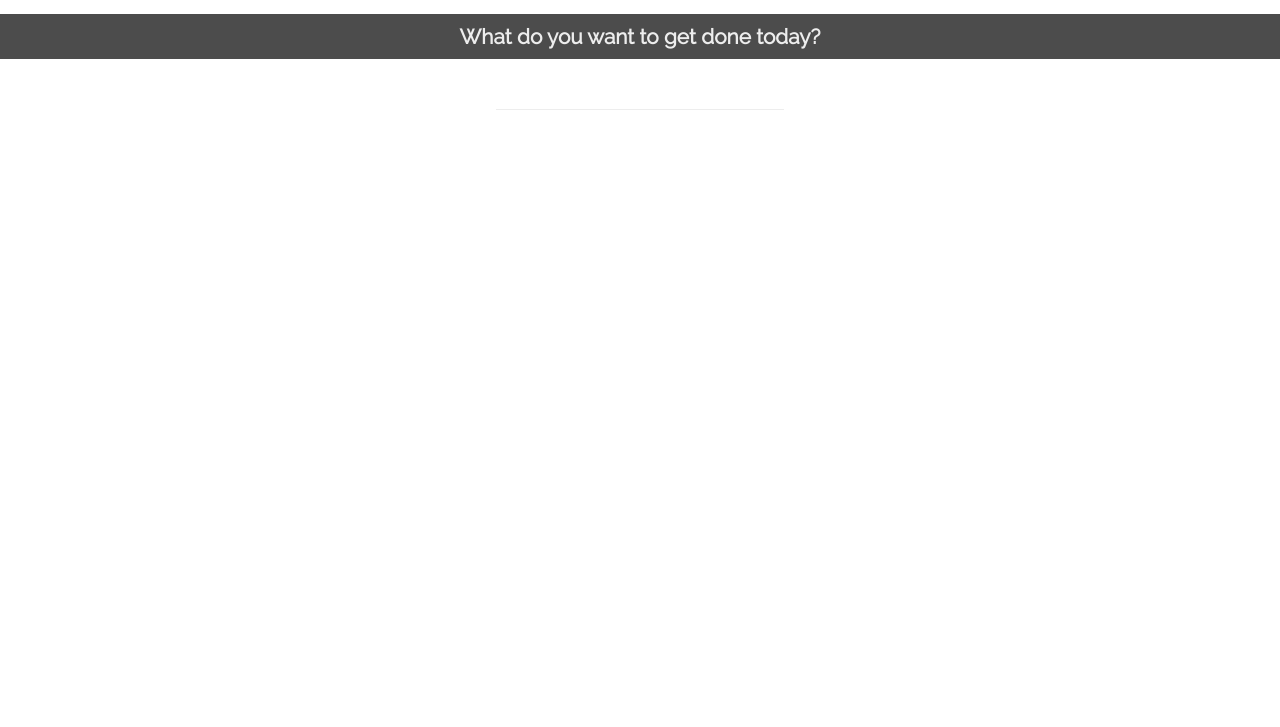
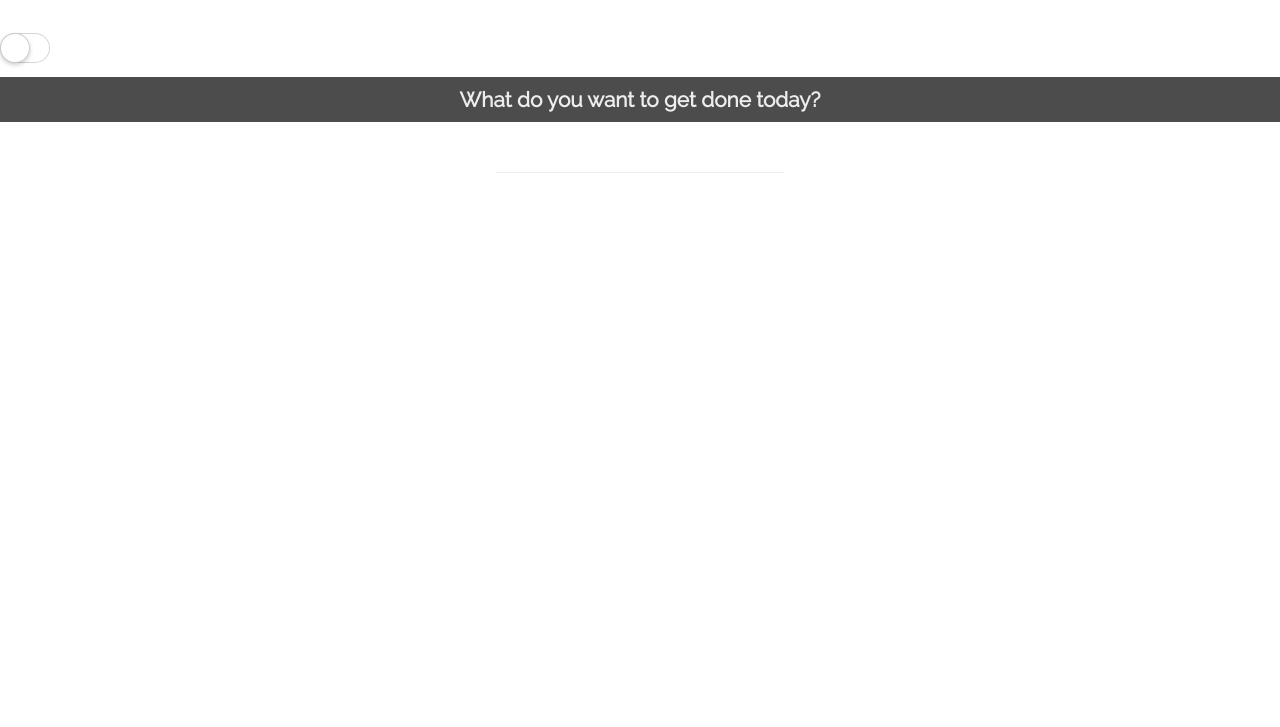
Before and after one commit to benmahowald/Weekend-4-Challenge, a website: page public/index.html in a window 1280 px wide. Shown: the part 103-830 px from the top of the page. Drawn offline with Linux system fonts and the light colour scheme; no server answers.

Commit message:
ios looking checkbox switch

```diff
--- a/public/index.html
+++ b/public/index.html
@@ -10,6 +10,10 @@
   </head>
   <body>
     <div id="clock"></div>
+    <div class="wrapper">
+  <input type="checkbox" name="toggle" id="toggle">
+  <label for="toggle"></label>
+</div>
     <h1>What do you want to get done today?</h1>
     <input id="taskName" name="taskInput" value=""><br>
     <div id="outputDiv"></div>
--- a/public/styles/style.scss
+++ b/public/styles/style.scss
@@ -155,3 +155,65 @@ input[type="checkbox"] {
   opacity: 0.9;
   margin-bottom: 30px;
 }
+
+// toggle switch
+
+.wrapper {
+  position: relative;
+}
+input#toggle {
+  max-height: 0;
+  max-width: 0;
+  opacity: 0;
+}
+
+input#toggle + label {
+ display: block;
+ position: relative;
+ box-shadow: inset 0 0 0px 1px #d5d5d5;
+ text-indent: -5000px;
+ height: 30px;
+ width: 50px;
+ border-radius: 15px;
+}
+
+input#toggle + label:before {
+ content: "";
+ position: absolute;
+ display: block;
+ height: 30px;
+ width: 30px;
+ top: 0;
+ left: 0;
+ border-radius: 15px;
+ background: rgba(19, 191, 17, 0);
+ -moz-transition: .25s ease-in-out;
+ -webkit-transition: .25s ease-in-out;
+ transition: .25s ease-in-out;
+}
+
+input#toggle + label:after {
+ content: "";
+ position: absolute;
+ display: block;
+ height: 30px;
+ width: 30px;
+ top: 0;
+ left: 0px;
+ border-radius: 15px;
+ background: white;
+ box-shadow: inset 0 0 0 1px rgba(0, 0, 0, .2), 0 2px 4px rgba(0, 0, 0, .2);
+ -moz-transition: .25s ease-in-out;
+ -webkit-transition: .25s ease-in-out;
+ transition: .25s ease-in-out;
+}
+
+input#toggle:checked + label:before {
+ width: 50px;
+ background: $lightershade;
+}
+
+input#toggle:checked + label:after {
+ left: 20px;
+ box-shadow: inset 0 0 0 1px $lightershade, 0 2px 4px rgba(0, 0, 0, .2);
+}
```
Also changed, not shown: public/styles/style.min.css.
